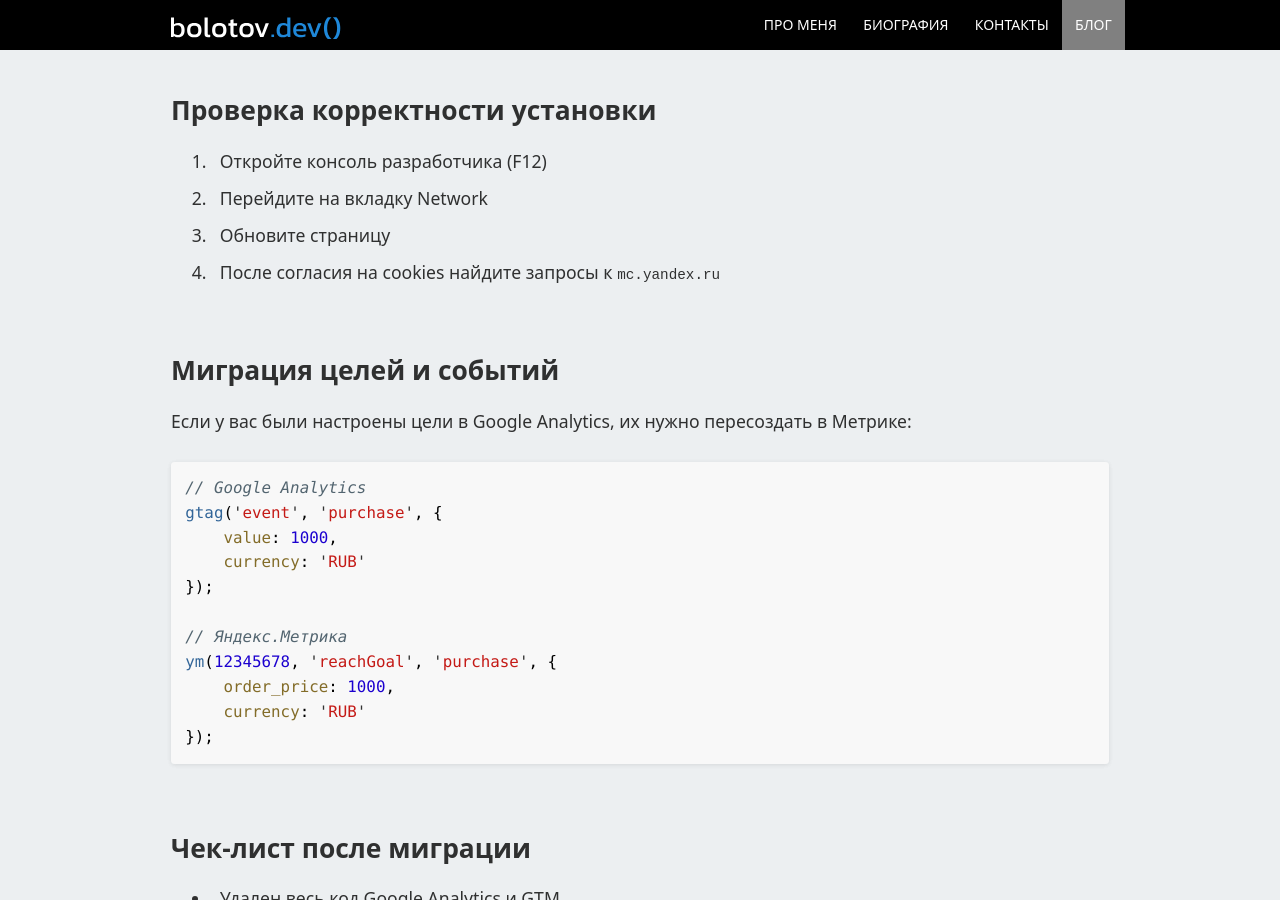
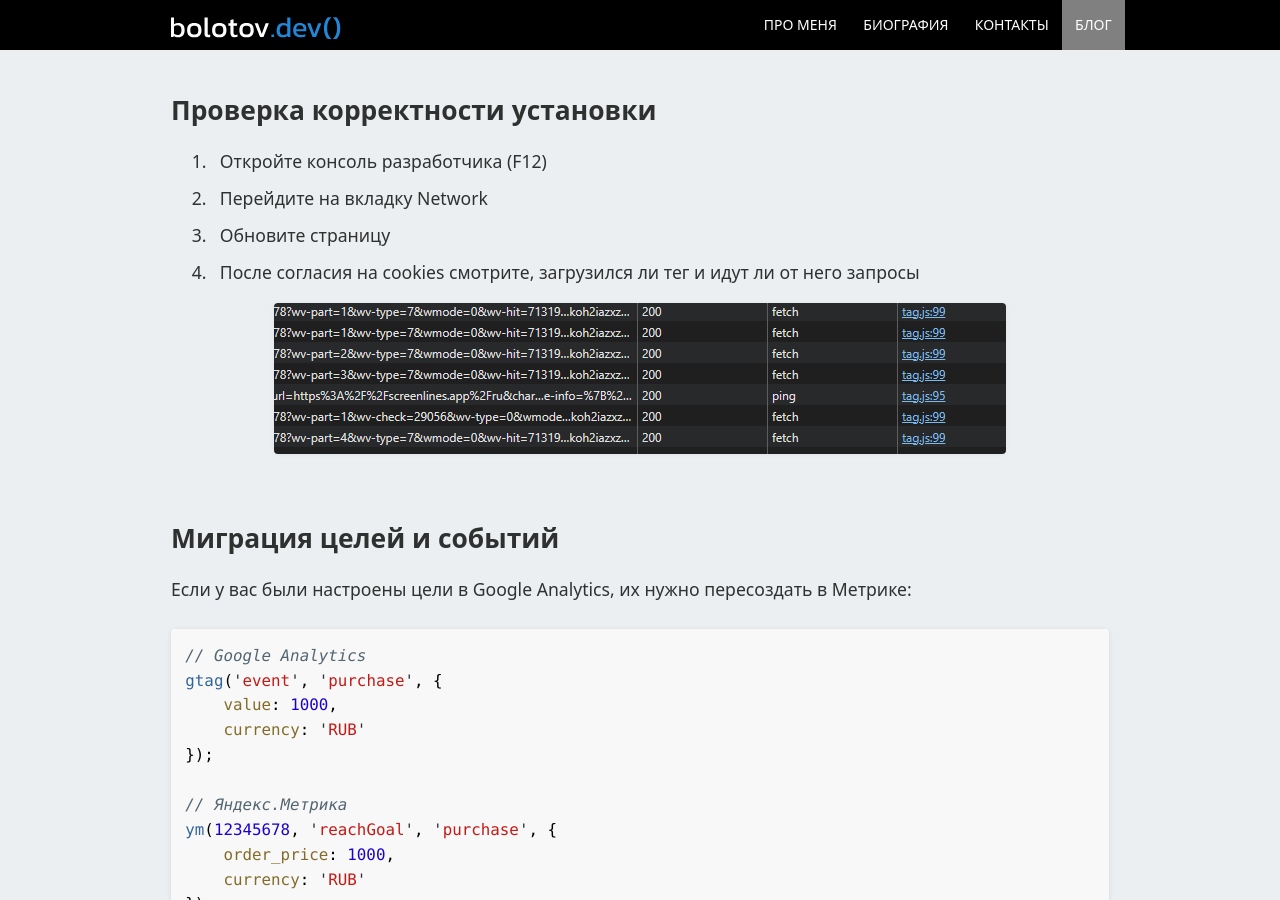
Before and after one commit to artembolotov/artembolotov.github.io, a Jekyll site: the page built from blog/_posts/2025-05-30-goodbye-ga.md, in a window 1280 px wide and 900 px high, scrolled down 5069 px. Built offline with Jekyll 4.4.1, drawn with Linux system fonts in a browser that asks for light colours.

Commit message:
Goodbye GA updated

```diff
--- a/blog/_posts/2025-05-30-goodbye-ga.md
+++ b/blog/_posts/2025-05-30-goodbye-ga.md
@@ -138,7 +138,9 @@ ym(12345678, "init", {
 1. Откройте консоль разработчика (F12)
 2. Перейдите на вкладку Network
 3. Обновите страницу
-4. После согласия на cookies найдите запросы к `mc.yandex.ru`
+4. После согласия на cookies смотрите, загрузился ли тег и идут ли от него запросы
+
+![Баннер](/blog/img/2025-05-30-goodbye-ga/dev_tool.png)
 
 ## Миграция целей и событий
 
```
Also changed, not shown: blog/img/2025-05-30-goodbye-ga/dev_tool.png (added).
